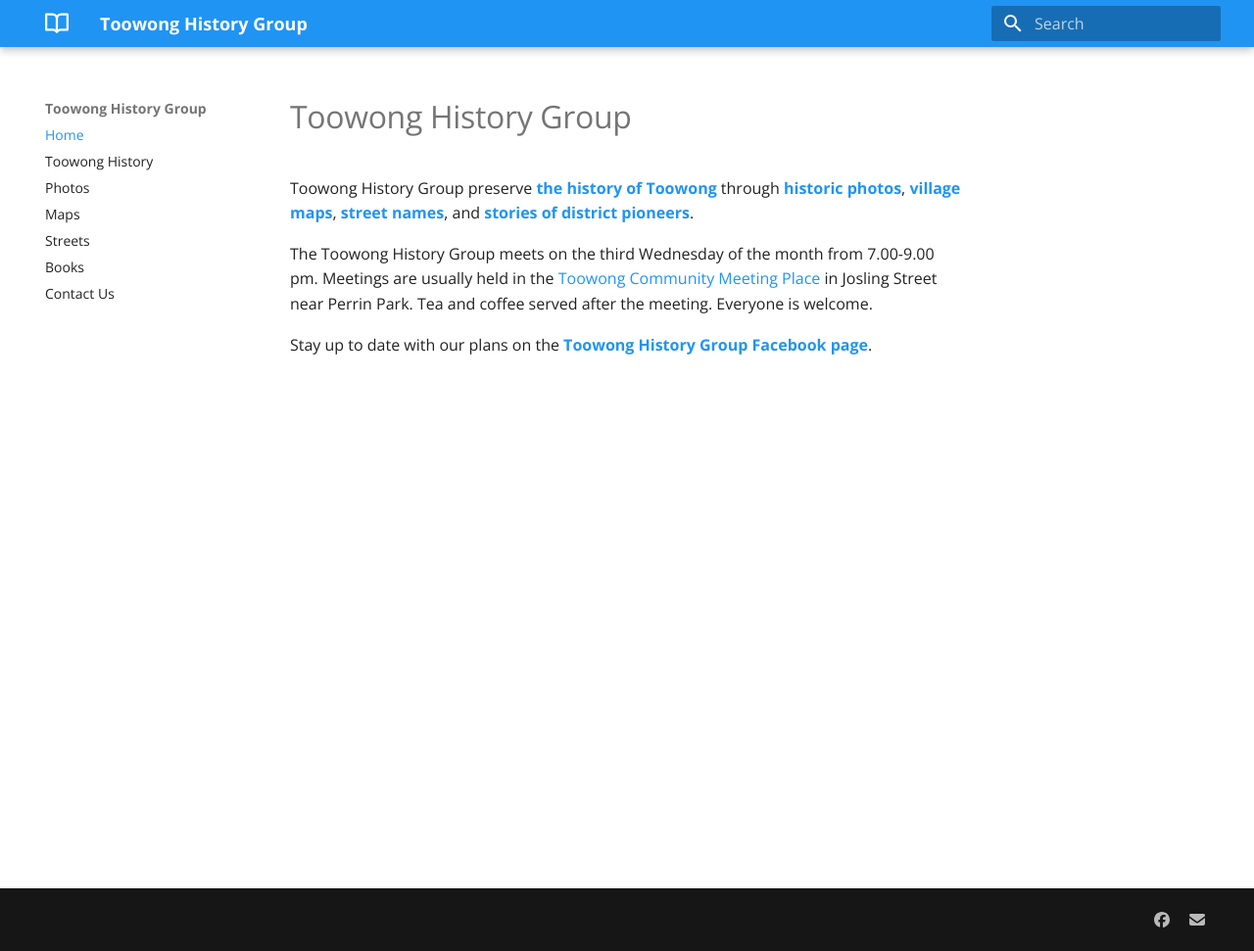
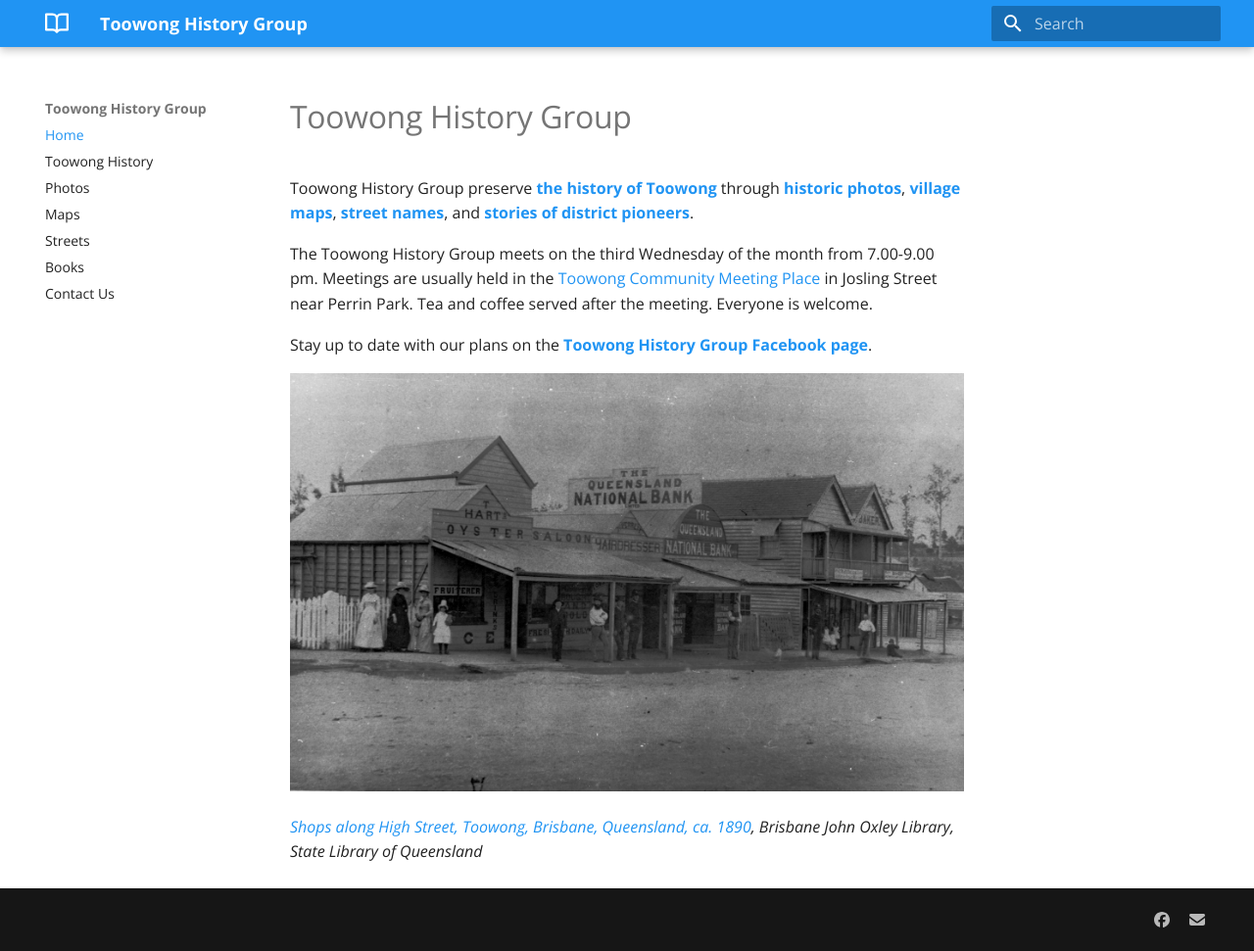
Before and after one commit to earth2gonzo/earth2gonzo.github.io, an MkDocs documentation site: the page built from docs/index.md, in a window 1280 px wide and 971 px high. Shown: the whole window at 98% size. Built offline with MkDocs 1.6.1 and Material for MkDocs 9.7.7, drawn with Linux system fonts in a browser that asks for light colours.

Commit message:
Update index.md

```diff
--- a/docs/index.md
+++ b/docs/index.md
@@ -10,3 +10,8 @@ Toowong History Group preserve **[the history of Toowong](history.md)** through
 The Toowong History Group meets on the third Wednesday of the month from 7.00-9.00 pm. Meetings are usually held in the [Toowong Community Meeting Place](https://www.brisbane.qld.gov.au/things-to-see-and-do/council-venues-and-precincts/community-halls-and-facilities/toowong-community-meeting-place) in Josling Street near Perrin Park. Tea and coffee served after the meeting. Everyone is welcome.
 
 Stay up to date with our plans on the **[Toowong History Group Facebook page](https://www.facebook.com/toowonghistorygroup/)**.
+
+
+![Shops along High Street, Toowong, Brisbane, Queensland, ca. 1890](assets/photos/toowong-high-street-shops.jpg)
+
+*[Shops along High Street, Toowong, Brisbane, Queensland, ca. 1890](http://onesearch.slq.qld.gov.au/permalink/f/1upgmng/slq_alma21256972890002061), Brisbane John Oxley Library, State Library of Queensland*
```
